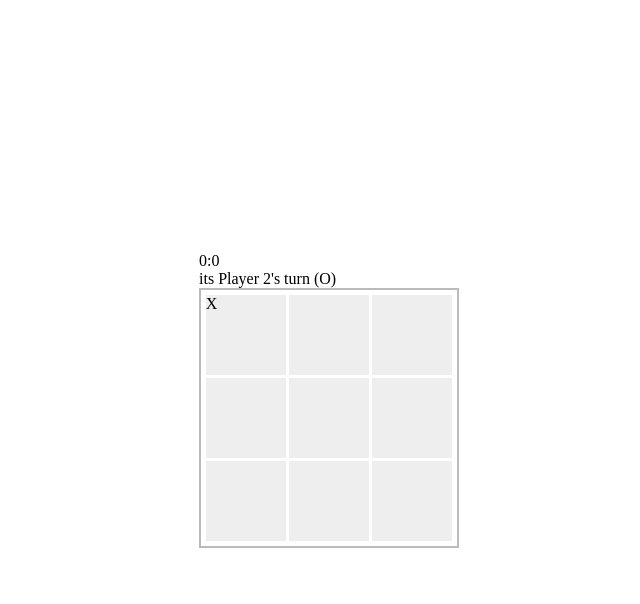
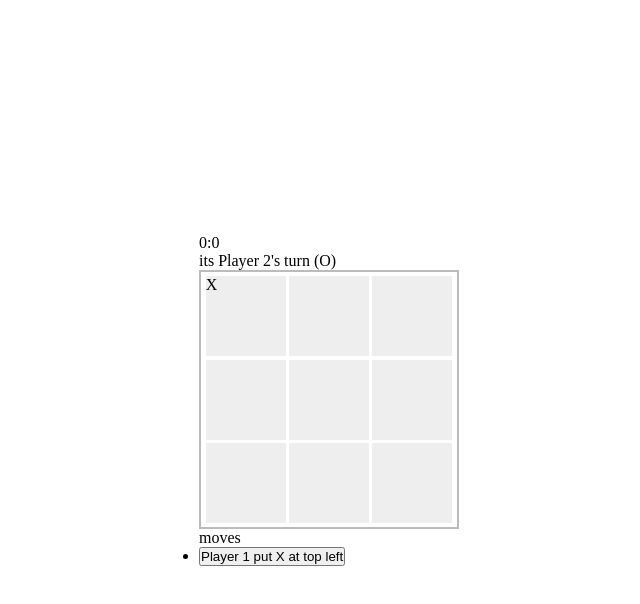
Before and after one commit to bontaramsonta/tictactoe, a React (Vite) app: page / in a window 1280 px wide. Both pictures are taken after a click on the element 556 px from the left and 334 px from the top of the page. Shown: the top 604 px of the page, without its empty margins (311-951 px from the left). Built offline with nearby package versions, Linux system fonts and the light colour scheme.

Commit message:
feat: Add undo

```diff
--- a/src/App.tsx
+++ b/src/App.tsx
@@ -1,6 +1,17 @@
 import React from "react";
 
 const getChar = (turn: number) => (turn === 1 ? "X" : "O");
+
+const getReadablePosition = (index: number) => {
+  const result: string[] = [];
+  if (index === 4) result.push("center");
+  if ([0, 1, 2].includes(index)) result.push("top");
+  if ([3, 4, 5].includes(index)) result.push("middle");
+  if ([6, 7, 8].includes(index)) result.push("bottom");
+  if ([0, 3, 6].includes(index)) result.push("left");
+  if ([2, 5, 8].includes(index)) result.push("right");
+  return result.join(" ");
+};
 
 const Score: React.FC<{ score: [number, number] }> = ({ score }) => {
   return (
@@ -17,7 +28,7 @@ function App() {
   const [turn, setTurn] = React.useState(setRandomTurn()); // 1,2
   const [result, setResult] = React.useState<string | null>(null);
   const [score, setScore] = React.useState<[number, number]>([0, 0]);
-  const [moves, setMoves] = React.useState([]);
+  const [moves, setMoves] = React.useState<[number, number][]>([]); // [index, turn]
 
   const checkIfWon = () => {
     for (const turn of [1, 2]) {
@@ -58,7 +69,6 @@ function App() {
     }
   };
 
-  console.log({ turn, gameState, result });
   const play = (index: number) => {
     if (result) {
       return;
@@ -80,7 +90,19 @@ function App() {
       );
       setResult(`Player ${turn} won`);
     }
+    setMoves([...moves, [index, turn]]);
     setTurn(turn === 1 ? 2 : 1);
+  };
+
+  const undo = (index: number) => {
+    if (result) return;
+    console.log("[undo]", index);
+    const movesToUndo = moves.slice(index);
+    const newGameState = [...gameState];
+    movesToUndo.forEach((move) => (newGameState[move[0]] = null));
+    setTurn(movesToUndo[0][1]);
+    setMoves(moves.slice(0, index));
+    setGameState(newGameState);
   };
 
   return (
@@ -101,15 +123,34 @@ function App() {
             onClick={() => {
               console.log("[start new game]");
               setResult(null);
+              setMoves([]);
               setGameState(new Array(9).fill(null));
               setTurn(setRandomTurn());
             }}
           >
             start new game
           </button>
-          <button onClick={() => {}}>reset scores</button>
+          <button
+            onClick={() => {
+              setScore([0, 0]);
+            }}
+          >
+            reset scores
+          </button>
         </div>
       )}
+      <ul>
+        <p>moves</p>
+        {moves.map((move, index) => (
+          <li key={index}>
+            <button onClick={undo.bind(null, index)}>{`Player ${
+              move[1]
+            } put ${getChar(move[1])} at ${getReadablePosition(
+              move[0]
+            )}`}</button>
+          </li>
+        ))}
+      </ul>
     </div>
   );
 }
```
